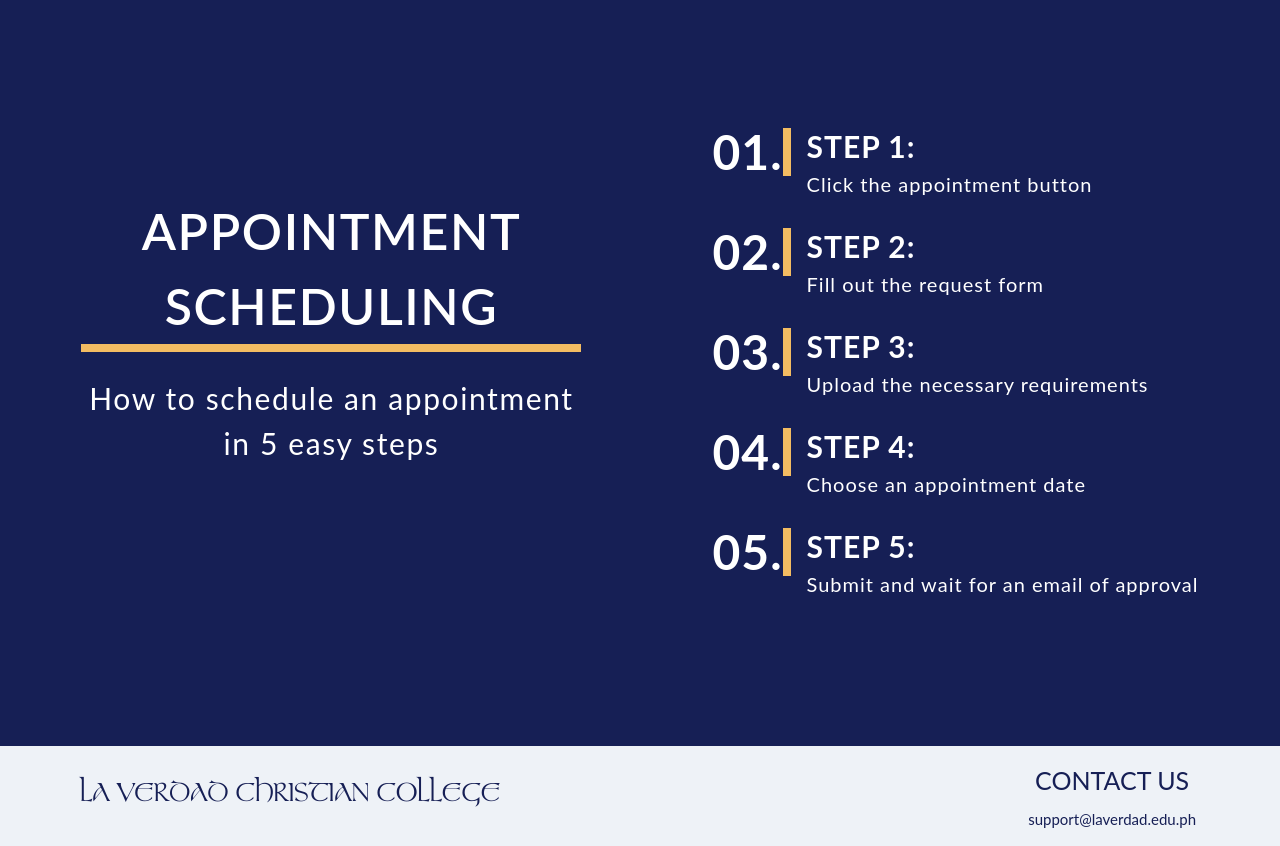
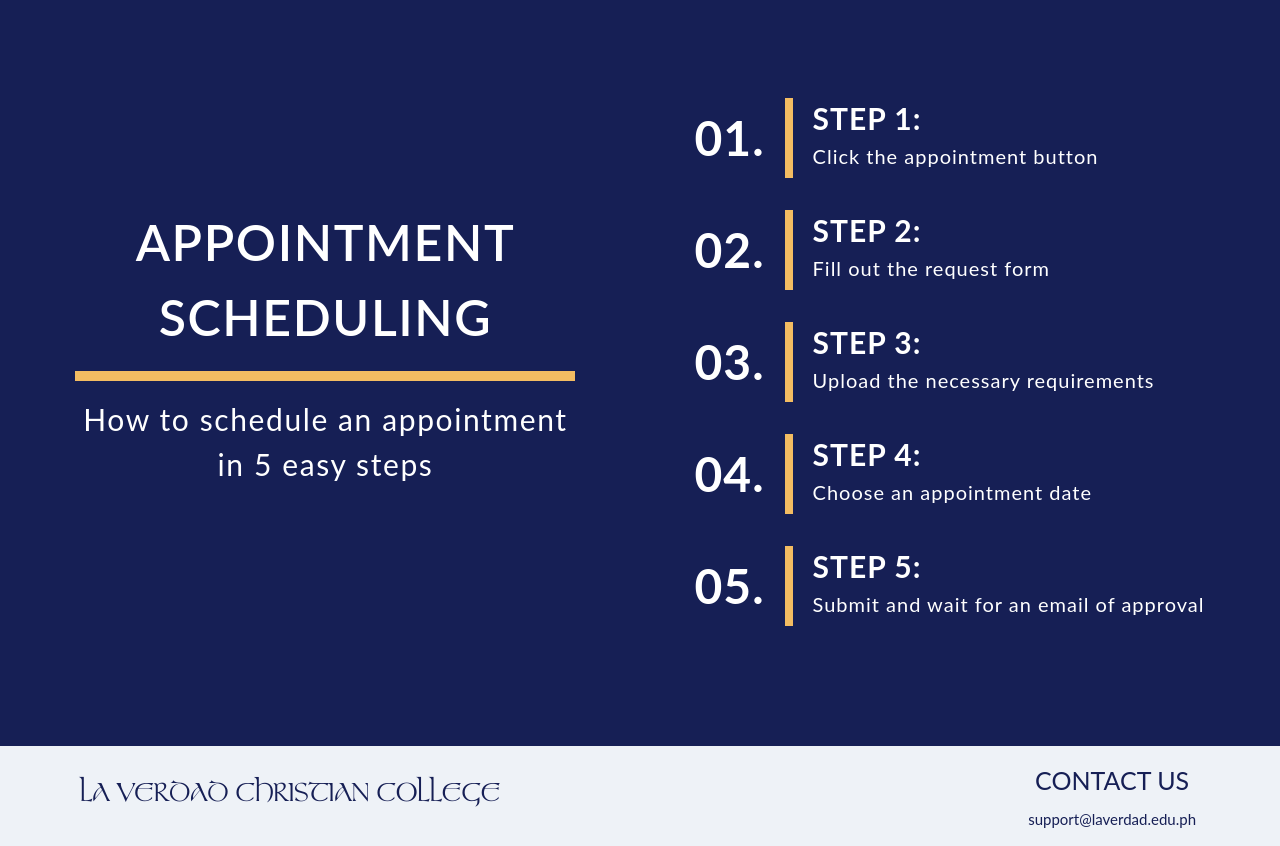
Before and after one commit to rodolf2/appointment-system-fe, a React (Vite) app: page /howtoappoint in a window 1280 px wide. Shown: the part 934-1780 px from the top of the page. Built offline with nearby package versions, Linux system fonts and the light colour scheme.

Commit message:
Adjusted the spacing

```diff
--- a/src/App.jsx
+++ b/src/App.jsx
@@ -1,13 +1,7 @@
 import Header from "./components/Header";
 import Footer from "./components/Footer";
-import About from "./pages/About";
 import { BrowserRouter, Routes, Route, useLocation } from "react-router";
 import HowToAppoint from "./pages/HowToAppoint";
-import LandingPage from "./pages/LandingPage";
-import FAQs from "./pages/FAQs";
-import Contact from "./pages/Contact";
-import HomePage from "./pages/HomePage";
-import Home from "./pages/HomePage";
 
 const App = () => {
   return (
--- a/src/components/Buttons.jsx
+++ b/src/components/Buttons.jsx
@@ -10,7 +10,7 @@ const Buttons = () => {
           {/* Announcement Tab */}
           <button
             onClick={() => setActiveTab("announcement")}
-            className={`border-b-4 bg-[#D2D2D2] p-5 rounded-sm w-[399px] h-[104px] ${
+            className={`border-b-4 bg-[#D2D2D2] p-5 rounded-sm w-[390px] h-[100px] ${
               activeTab === "announcement"
                 ? "border-orange-500"
                 : "border-transparent text-gray-600 hover:border-gray-400"
@@ -22,7 +22,7 @@ const Buttons = () => {
           {/* How to Appoint Tab */}
           <button
             onClick={() => setActiveTab("howtoappoint")}
-            className={`border-b-4 bg-[#D2D2D2] p-5 rounded-sm w-[399px] h-[104px] ${
+            className={`border-b-4 bg-[#D2D2D2] p-5 rounded-sm w-[390px] h-[100px] ${
               activeTab === "howtoappoint"
                 ? "border-orange-500"
                 : "border-transparent text-gray-600 hover:border-gray-400"
@@ -34,7 +34,7 @@ const Buttons = () => {
           {/* Guidelines Tab */}
           <button
             onClick={() => setActiveTab("guidelines")}
-            className={`border-b-4 bg-[#D2D2D2] p-5 rounded-sm w-[399px] h-[104px] ${
+            className={`border-b-4 bg-[#D2D2D2] p-5 rounded-sm w-[390px] h-[100px] ${
               activeTab === "guidelines"
                 ? "border-orange-500"
                 : "border-transparent text-gray-600 hover:border-gray-400"
--- a/src/pages/HowToAppoint.jsx
+++ b/src/pages/HowToAppoint.jsx
@@ -29,12 +29,13 @@ const HowToAppoint = () => {
         <Buttons />
 
         {/* Appointment Steps */}
-        <div className="bg-[#161F55] text-white py-12 px-4 flex justify-around h-screen">
+        <div className="bg-[#161F55] text-white py-12 px-4 flex justify-around h-[800px]">
           <div className=" flex flex-col justify-center w-[500px] tracking-widest leading-normal">
-            <h2 className="text-[50px] font-semibold text-center mb-6 border-b-8 border-[#F3BC62] ">
+            <h2 className="text-[50px] font-semibold text-center ">
               APPOINTMENT SCHEDULING
             </h2>
-            <p className="text-center mb-8 text-[30px]">
+            <span className=" border-b-[10px] border-[#F3BC62] my-4"></span>
+            <p className="text-center text-[30px]">
               How to schedule an appointment in 5 easy steps
             </p>
           </div>
@@ -43,10 +44,9 @@ const HowToAppoint = () => {
           <div className="flex justify-center items-center">
             <div className="space-y-6 tracking-wider leading-10 text-[20px] pt-10">
               {/* Step 1 */}
-              <div className="flex items-start ">
-                <span className="text-5xl font-bold mr-4 border-r-8 border-[#F3BC62]">
-                  01.
-                </span>
+              <div className="flex items-center pb-2 ">
+                <span className="text-5xl font-bold">01.</span>
+                <span className="border-r-[8px] border-[#F3BC62] h-20 mx-5"></span>
                 <div>
                   <h3 className="uppercase text-3xl font-bold ">Step 1:</h3>
                   <p className="text-1xl ">Click the appointment button</p>
@@ -54,10 +54,9 @@ const HowToAppoint = () => {
               </div>
 
               {/* Step 2 */}
-              <div className="flex items-start">
-                <span className="text-5xl font-bold mr-4 border-r-8 border-[#F3BC62]">
-                  02.
-                </span>
+              <div className="flex items-center pb-2">
+                <span className="text-5xl font-bold">02.</span>
+                <span className="border-r-[8px] border-[#F3BC62] h-20 mx-5"></span>
                 <div>
                   <h3 className="uppercase text-3xl font-bold  gap-4">
                     Step 2:
@@ -67,10 +66,9 @@ const HowToAppoint = () => {
               </div>
 
               {/* Step 3 */}
-              <div className="flex items-start">
-                <span className="text-5xl font-bold mr-4 border-r-8 border-[#F3BC62]">
-                  03.
-                </span>
+              <div className="flex items-center pb-2">
+                <span className="text-5xl font-bold ">03.</span>
+                <span className="border-r-[8px] border-[#F3BC62] h-20 mx-5"></span>
                 <div>
                   <h3 className="uppercase text-3xl font-bold ">Step 3:</h3>
                   <p className="text-1xl ">Upload the necessary requirements</p>
@@ -78,10 +76,9 @@ const HowToAppoint = () => {
               </div>
 
               {/* Step 4 */}
-              <div className="flex items-start">
-                <span className="text-5xl font-bold mr-4 border-r-8 border-[#F3BC62]">
-                  04.
-                </span>
+              <div className="flex items-center pb-2">
+                <span className="text-5xl font-bold ">04.</span>
+                <span className="border-r-[8px] border-[#F3BC62] h-20 mx-5"></span>
                 <div>
                   <h3 className="uppercase text-3xl font-bold ">Step 4:</h3>
                   <p className="text-1xl ">Choose an appointment date</p>
@@ -89,10 +86,9 @@ const HowToAppoint = () => {
               </div>
 
               {/* Step 5 */}
-              <div className="flex items-start">
-                <span className="text-5xl font-bold mr-4 border-r-8 border-[#F3BC62]">
-                  05.
-                </span>
+              <div className="flex items-center pb-2">
+                <span className="text-5xl font-bold ">05.</span>
+                <span className="border-r-[8px] border-[#F3BC62] h-20 mx-5"></span>
                 <div>
                   <h3 className="uppercase text-3xl font-bold ">Step 5:</h3>
                   <p className="text-1xl ">
```
